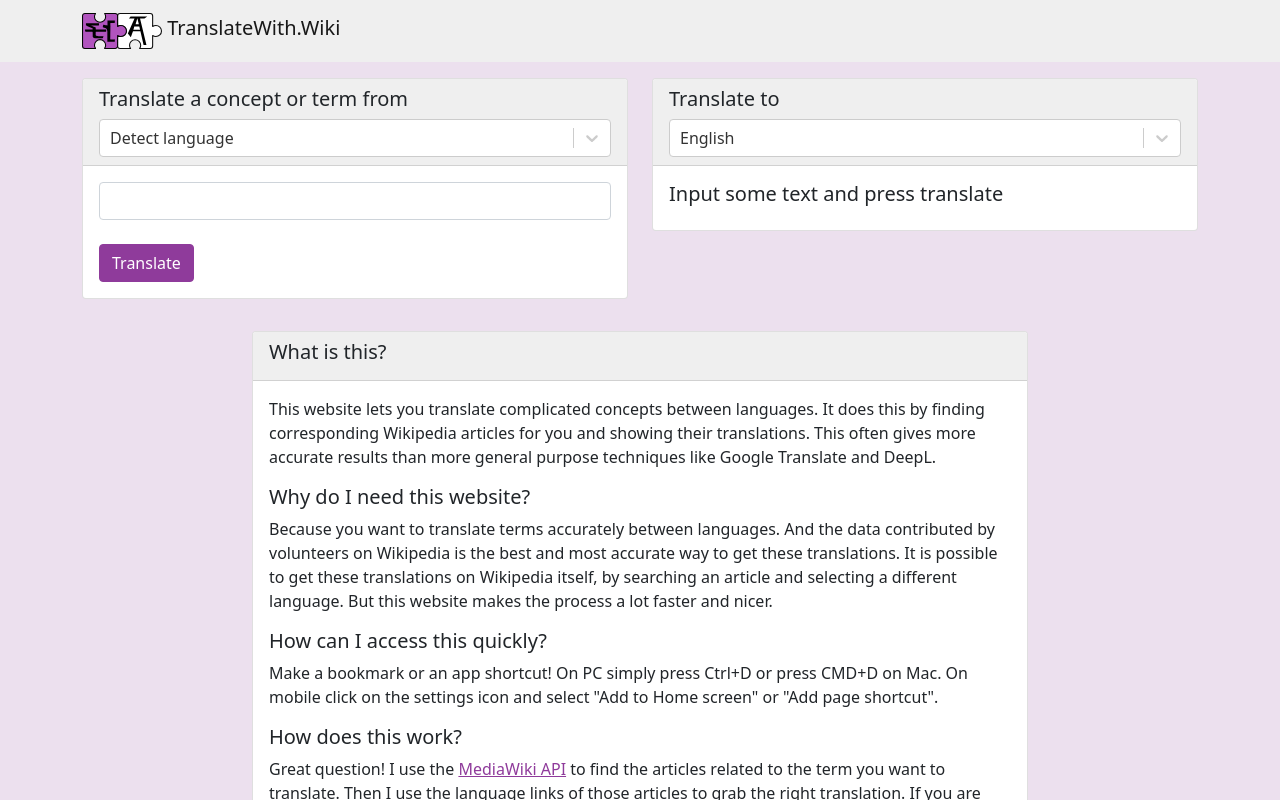
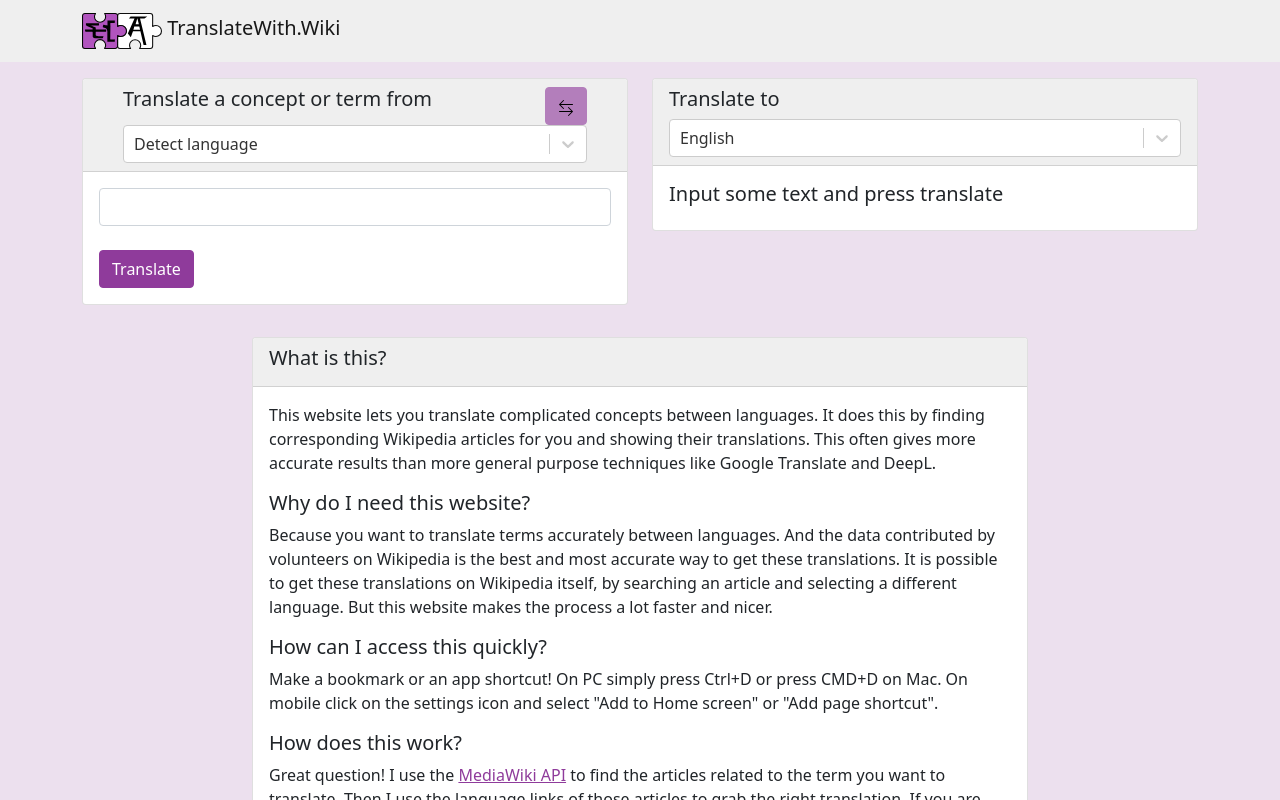
Before and after one commit to raatmarien/translatewith-wiki, a React (Create React App) app in the folder frontend/: page / in a window 1280 px wide. Shown: the top 800 px of the page. Built offline with nearby package versions, Linux system fonts and the light colour scheme.

Commit message:
Add button to swap languages

```diff
--- a/frontend/package.json
+++ b/frontend/package.json
@@ -17,6 +17,7 @@
     "patch-package": "^6.4.7",
     "react": "^17.0.2",
     "react-bootstrap": "^2.2.3",
+    "react-bootstrap-icons": "^1.10.2",
     "react-dom": "^17.0.2",
     "react-list-select": "^0.4.1",
     "react-loader-spinner": "^4.0.0",
--- a/frontend/src/TranslateComponent.tsx
+++ b/frontend/src/TranslateComponent.tsx
@@ -29,6 +29,8 @@ import TermInput from './TermInput';
 import TranslateOutput from './TranslateOutput';
 import TranslateButton from './TranslateButton';
 import { ArticlePossibilities } from './ArticlePossibilities';
+import { Button, Container } from 'react-bootstrap';
+import { ArrowLeftRight } from 'react-bootstrap-icons';
 
 interface Props {
 }
@@ -112,6 +114,13 @@ class TranslateComponent extends React.Component<Props, State> {
         }
       }
     });
+  }
+
+  swapLanguages() {
+    let oldInputLanguage = this.state.inputLanguage;
+    let oldOutputLanguage = this.state.outputLanguage;
+    this.setInputLanguage(oldOutputLanguage);
+    this.setOutputLanguage(oldInputLanguage);
   }
 
   setInputTerm(value : string) {
@@ -200,13 +209,25 @@ class TranslateComponent extends React.Component<Props, State> {
             {this.state.oneColumn && possibilities}
             <Card style={cardStyle} className="mb-3">
               <Card.Header>
+                <Container>
+                  <Row>
+                    <Col>
                       <Card.Title>Translate a concept or term from</Card.Title>
-
+                    </Col>
+                    <Col md="auto">
+                      <Button variant="secondary" onClick={this.swapLanguages.bind(this)} title="Swap languages">
+                        <ArrowLeftRight />
+                      </Button>
+                    </Col>
+                  </Row>
+                  <Row>
                     <LanguageSelector
                       language={this.state.inputLanguage}
                       onChange={this.setInputLanguage.bind(this)}
                       addAuto={true}
                     />
+                  </Row>
+                </Container>
               </Card.Header>
               <Card.Body>
                 <TermInput
```
Also changed, not shown: 1 other file (tests, documents, lock files or other folders). Lines whose indentation alone changed are shown as unchanged.
